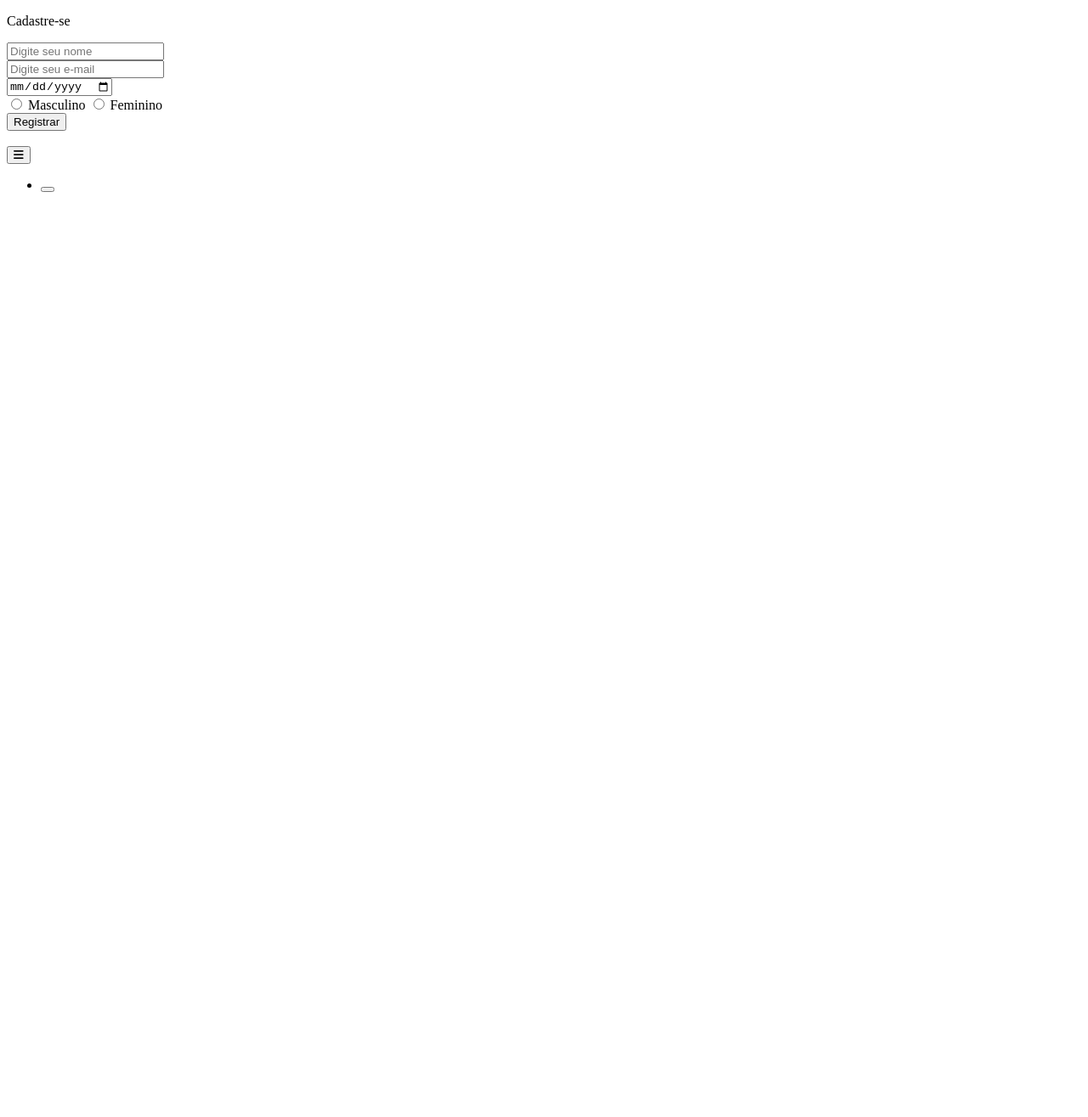
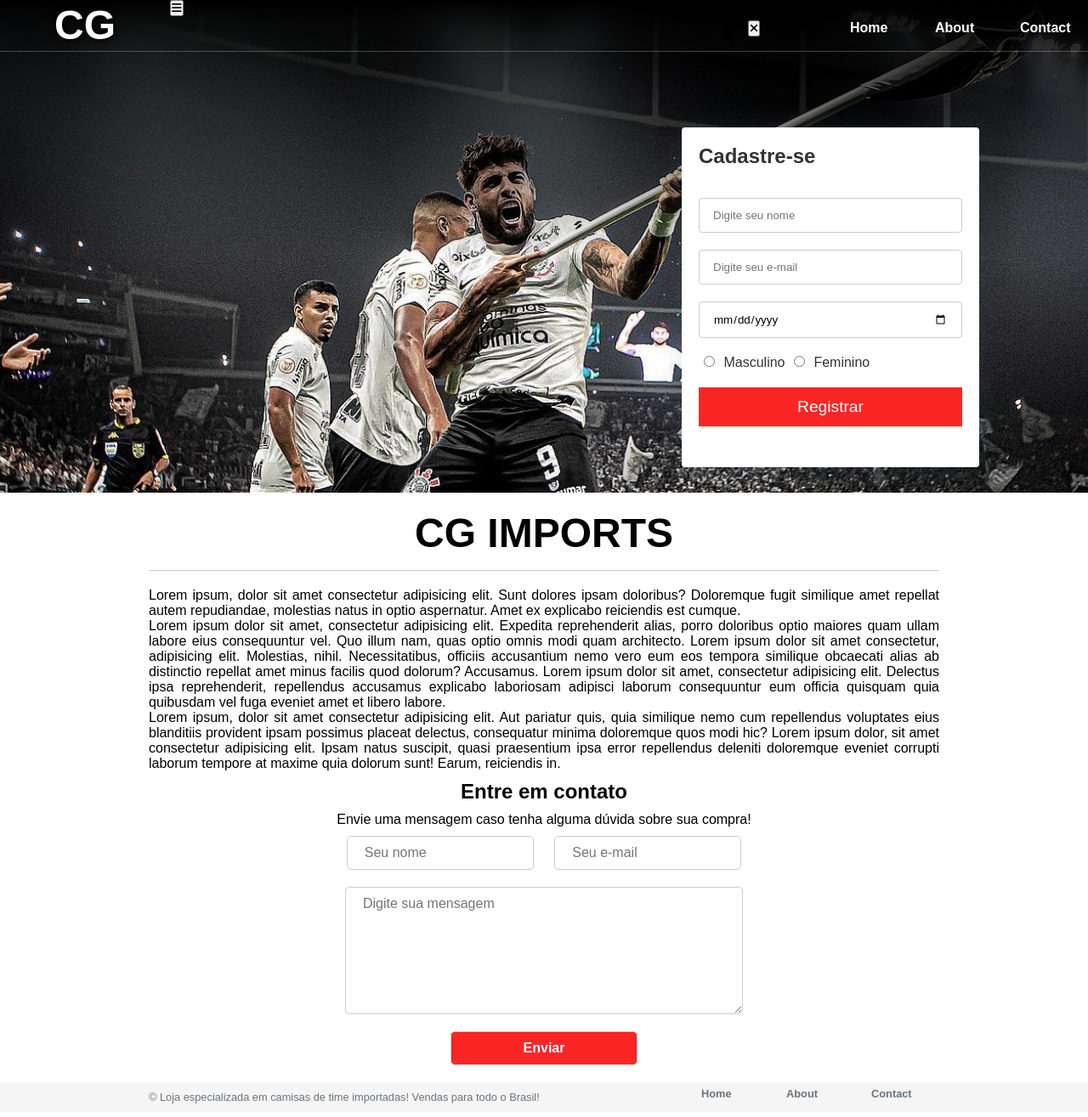
Before and after one commit to caiogsilva/landing-page, a plain HTML site: page landingpage-simpes/index.html in a window 1280 px wide. Shown: the whole page at 85% size. Before the commit the page ends 800 px from the top, so only its background shows below. Drawn offline with Linux system fonts and the light colour scheme.

Commit message:
finalizando página de home simples
finalizando página de home simples

```diff
--- a/landingpage-simpes/assets/css/style.css
+++ b/landingpage-simpes/assets/css/style.css
@@ -0,0 +1,199 @@
+*{
+    margin: 0;
+    padding: 0;
+    box-sizing: border-box;
+    font-family: Arial, Helvetica, sans-serif;
+}
+
+header{
+    min-height: 580px;
+    background-image: url("../img/background_home.jpg");
+    background-repeat: no-repeat;
+    background-size: cover;
+    background-position: bottom;
+    position: relative;
+}
+
+header .bg-gradient{
+    min-height: 300px;
+    width: 100%;
+    background: rgb(0,0,0);
+    background: linear-gradient(180deg, rgba(0,0,0,1) 0%, rgba(255,255,255,0) 100%);
+}
+
+header .header-border{
+    display: flex;
+    border-bottom: rgba(255, 255, 255, .25) 1px solid;
+}
+
+header #logo {
+    width: 200px;
+    color: #ffff;
+    line-height: 60px;
+    text-align: center;
+    font-size: 2em;
+    font-weight: bold;
+    text-shadow: #000 1px 1px 8px;
+}
+
+.menu{
+    flex: 1;
+}
+
+.menu ul{
+    display: flex;
+    justify-content: flex-end;
+    list-style: none;
+    padding: 0;
+}
+
+.menu li{
+    min-width: 100px;
+    line-height: 28px;
+}
+
+.menu a{
+    color: #ffff;
+    text-decoration: none;
+    font-weight: bold;
+    padding: 20px;
+}
+
+#register{
+    background-color: #ffff;
+    width: 100%;
+    height: 400px;
+    max-width: 350px;
+    position: absolute;
+    bottom: 0;
+    right: 10vw;
+    box-shadow: 0 0 2.1875rem rgba(104, 152, 164, .125);
+    border-top-left-radius: 0.25rem;
+    border-top-right-radius: 0.25rem;
+    border-bottom-left-radius: 0.25rem;
+    border-bottom-right-radius: 0.25rem;
+    padding: 20px;
+    color: #333;
+    margin-bottom: 30px;
+}
+
+#register p{
+    font-size: 1.5em;
+    font-weight: bold;
+    margin-bottom: 35px;
+}
+
+#register .field{
+    width: 100%;
+    margin-bottom: 20px;
+}
+
+#register input{
+    width: 100%;
+    padding: .75rem 1rem;
+    border-radius: 4px;
+    border: #ccc 1px solid;
+}
+
+#register input[type=radio] {
+    width: 25px;
+}
+
+#register button{
+    width: 100%;
+    border: none;
+    background-color: rgb(250, 38, 38);
+    color: #ffff;
+    padding: .75rem;
+    font-size: 1.2em;
+}
+
+.container{
+    max-width: 960px;
+    margin: auto;
+    padding-left: 15px;
+    padding-right: 15px;
+}
+
+.title h1{
+    font-size: 3em;
+    border-bottom: #ccc 1px solid;
+    padding-bottom: 1rem;
+    text-align: center;
+    margin-top: 20px;
+}
+
+.home p {
+    text-align: justify;
+}
+
+#about{
+    margin-top: 20px;
+}
+
+.sobre, #contact, .inputs, .contact-container p {
+    text-align: center;
+    margin-top: 10px;
+}
+
+
+.contact-container input, .contact-container textarea {
+    width: 220px;
+    padding: 10px 20px;
+    font-size: 16px;
+    border-radius: 5px;
+    border: 1px solid #ccc;
+    margin-left: 10px;
+    margin-right: 10px;
+    margin-bottom: 20px;
+}
+
+.contact-container textarea {
+    display: block;
+    position: relative;
+    margin-left: auto;
+    margin-right: auto;
+    width: 468px;
+    height: 150px;
+}
+
+.contact-container input[type=submit] {
+    display: block;
+    position: relative;
+    margin-left: auto;
+    margin-right: auto;
+    background-color: rgb(250, 38, 38);
+    color: #ffff;
+    font-weight: bold;
+}
+
+.form-container{
+    display: flex;
+    flex-direction: column;
+}
+
+input[type=email]{
+    flex-direction: row;
+}
+
+input[type=text]{
+    flex-direction: row;
+}
+
+footer{
+    background-color: #f5f5f5;
+    color: #6c757d;
+    font-size: .8em;
+}
+
+footer p{
+    line-height: 35px;
+}
+
+footer .container{
+    display: flex;
+}
+
+footer .menu a {
+    color: #6c757d;
+}
--- a/landingpage-simpes/index.html
+++ b/landingpage-simpes/index.html
@@ -1,5 +1,6 @@
 <!DOCTYPE html>
 <html lang="en">
+
 <head>
     <meta charset="UTF-8">
     <meta http-equiv="X-UA-Compatible" content="IE=edge">
@@ -8,17 +9,21 @@
     <script src="https://kit.fontawesome.com/fc4be3fff0.js" crossorigin="anonymous"></script>
     <title>Home Page</title>
 </head>
+
 <body>
     <header>
 
         <form action="" id="register">
             <p>Cadastre-se</p>
             <div class="field">
-                <input type="text" placeholder="Digite seu nome"></div>
+                <input type="text" placeholder="Digite seu nome">
+            </div>
             <div class="field">
-                <input type="email" placeholder="Digite seu e-mail"></div>
+                <input type="email" placeholder="Digite seu e-mail">
+            </div>
             <div class="field">
-                <input type="date" placeholder="Data de nascimento"></div>
+                <input type="date" placeholder="Data de nascimento">
+            </div>
             <div class="field">
                 <label><input type="radio" name="gender" value="M"> <span>Masculino</span></label>
                 <label><input type="radio" name="gender" value="F"> <span>Feminino</span></label>
@@ -30,19 +35,75 @@
         <div class="bg-gradient">
             <div class="header-border">
                 <div id="logo">
-                    <img src="assets/img/escudo.pn" alt="">
+                    <h2>CG</h2>
                 </div>
 
                 <nav class="menu">
                     <button type="button" class="open-menu"><i class="fas fa-bars"></i></button>
                     <div class="backdrop"></div>
                     <ul>
-                        <li class="close-menu"><button type="button"></button></li>
+                        <li class="close-menu"><button type="button">
+                                <i class="fas fa-xmark"></i></button></li>
+                        <li><a href="#logo">Home</a></li>
+                        <li><a href="#about">About</a></li>
+                        <li><a href="contact">Contact</a></li>
                     </ul>
                 </nav>
             </div>
         </div>
     </header>
 
+    <section class="home">
+        <main class="container">
+            <div class="title">
+                <h1>CG IMPORTS</h1>
+            </div>
+            <div id="about">
+            <p>Lorem ipsum, dolor sit amet consectetur adipisicing elit. Sunt dolores ipsam doloribus? Doloremque fugit
+                similique amet repellat autem repudiandae, molestias natus in optio aspernatur. Amet ex explicabo
+                reiciendis est cumque.</p>
+            <p>Lorem ipsum dolor sit amet, consectetur adipisicing elit. Expedita reprehenderit alias, porro doloribus
+                optio maiores quam ullam labore eius consequuntur vel. Quo illum nam, quas optio omnis modi quam
+                architecto. Lorem ipsum dolor sit amet consectetur, adipisicing elit. Molestias, nihil. Necessitatibus,
+                officiis accusantium nemo vero eum eos tempora similique obcaecati alias ab distinctio repellat amet
+                minus facilis quod dolorum? Accusamus. Lorem ipsum dolor sit amet, consectetur adipisicing elit.
+                Delectus ipsa reprehenderit, repellendus accusamus explicabo laboriosam adipisci laborum consequuntur
+                eum officia quisquam quia quibusdam vel fuga eveniet amet et libero labore.</p>
+            <p>Lorem ipsum, dolor sit amet consectetur adipisicing elit. Aut pariatur quis, quia similique nemo cum
+                repellendus voluptates eius blanditiis provident ipsam possimus placeat delectus, consequatur minima
+                doloremque quos modi hic? Lorem ipsum dolor, sit amet consectetur adipisicing elit. Ipsam natus
+                suscipit, quasi praesentium ipsa error repellendus deleniti doloremque eveniet corrupti laborum tempore
+                at maxime quia dolorum sunt! Earum, reiciendis in.</p>
+            </div>
+                <section class="contact-container">
+                    <h2 class="sobre">Entre em contato</h2>
+                    <p>Envie uma mensagem caso tenha alguma dúvida sobre sua compra!</p>
+                    <form class="form-container">
+                        <div class="inputs">
+                            <input type="text" name="name" placeholder="Seu nome">
+                            <input type="email" name="email" placeholder="Seu e-mail">
+                        </div>
+                        <div> <textarea name="message" placeholder="Digite sua mensagem"></textarea></div>
+                        <div><input type="submit" value="Enviar"></div>
+                    </form>
+                </section>
+
+        </main>
+    </section>
+    <footer>
+
+        <div class="container">
+            <p>&copy; Loja especializada em camisas de time importadas! Vendas para todo o Brasil!</p>
+
+            <nav class="menu">
+                <ul>
+                    <li><a href="#logo">Home</a></li>
+                    <li><a href="#about">About</a></li>
+                    <li><a href="Contact">Contact</a></li>
+                </ul>
+            </nav>
+        </div>
+    </footer>
 </body>
+
 </html>
```
Also changed, not shown: landingpage-simpes/assets/img/background_home.jpg (added), landingpage-simpes/assets/img/background_home2.jpg (added), landingpage-simpes/assets/img/logo.png (added), landingpage-simpes/background_home.jpg (added).
